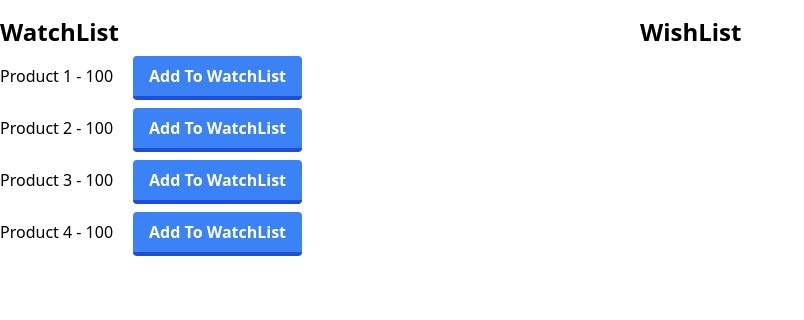
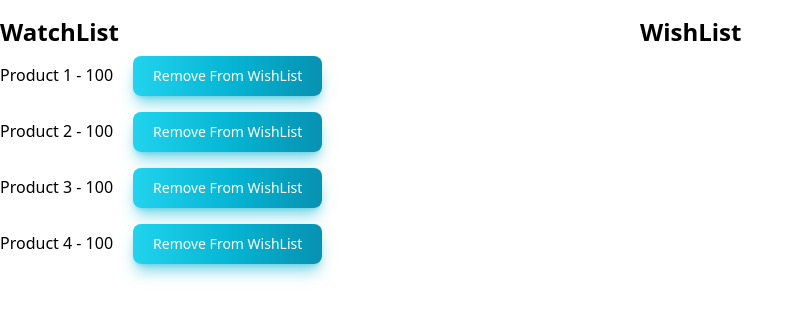
Before and after one commit to zurikelass/lovevue-master, a Vue app: page / in a window 1280 px wide. Shown: the top 320 px of the page, without its empty margins (0-804 px from the left). Built offline with nearby package versions, Linux system fonts and the light colour scheme.

Commit message:
16 leqcia

```diff
--- a/src/App.vue
+++ b/src/App.vue
@@ -1,17 +1,28 @@
 
-<script setup>
+<script >
 import Cart from './components/Cart.vue'
 import Products from './components/Products.vue'
-import {useStore } from 'vuex'
+import { useStore } from 'vuex'
 
-const store = useStore()
-
-
+export default {
+  components: {
+    Cart,
+    Products
+  },
+  setup() {
+    const store = useStore()
+    const products = store.state.products
+    const cart = store.state.cart
+    return {
+      products,
+      cart
+    }
+  }
+}
 </script>
-
 <template>
   <div class="container flex flex-row mt-4 mx-auto">
-   <Products :data="products"/>
-   <Cart :data="cart"/>
+    <Products :data="products"/>
+    <Cart :data="cart"/>
   </div>
 </template>
--- a/src/components/ActionButtons.vue
+++ b/src/components/ActionButtons.vue
@@ -4,19 +4,19 @@
 
 const props= defineProps({
     tocart:  {type:Boolean, required: false, default:true},
-      id:  {type:Boolean, required:true }
+      id:  { type: Number, required:true }
 })
 
-const store =useStore()
+const store = useStore()
 function addToWishList(){
-  let product=store.state.product.data.find(item => item.id ==props.id)
+  let product=store.state.products.data.find(item => item.id ==props.id)
   store.state.products.data.splice(store.state.products.data.indexOf(product),1)
   store.state.cart.data.push(product)
 }
 function removeFromWishList(){
-    let product=store.state.cart.data.find(item => item.id ==props.id)
-  store.state.cart.data.splice(store.state.cart.data.indexOf(product),1)
-  store.state.product.data.push(product)
+    let product=store.state.products.data.find(item => item.id ==props.id)
+  store.state.products.data.splice(store.state.products.data.indexOf(product),1)
+  store.state.cart.data.push(product)
 }
 
 </script>
--- a/src/components/ProductList.vue
+++ b/src/components/ProductList.vue
@@ -1,17 +1,21 @@
-<script setup>
+<script>
 import ActionButtons from './ActionButtons.vue'
-defineProps({
-    data:{type:Array, required:true  },
-    action:{ type:Boolean}
-})
+
+export default {
+  components: {
+    ActionButtons
+  },
+  props: {
+    data: { type: Array, required: true },
+    action: { type: Boolean }
+  }
+}
 </script>
 <template>
     <ul class="list-none md:list-disc space-y-2 ">
-        <li v-for="item in data" :key="item.index">
-           <span>{{ item.name }} - {{ item.price }}</span>
-           <ActionButtons :tocart="action" :id="item.id"/>
-        </li>
-
-
+      <li v-for="item in data" :key="item.id">
+        <span>{{ item.name }} - {{ item.price }}</span>
+        <ActionButtons :tocart="action" :id="item.id"/>
+      </li>
     </ul>
-</template>
+  </template>
--- a/src/components/Products.vue
+++ b/src/components/Products.vue
@@ -7,7 +7,7 @@
 
 const title=store.state.products.title
 const productsdata= store.state.products.data
-const caction = store.state.cart.action
+const action = store.state.cart.action
 
 
 </script>
```
Also changed, not shown: src/main.js (+4 -9 lines).
